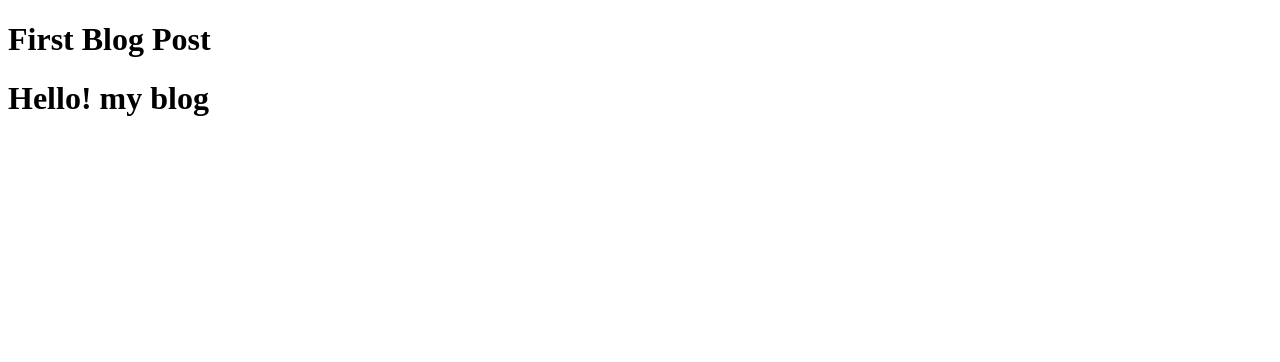
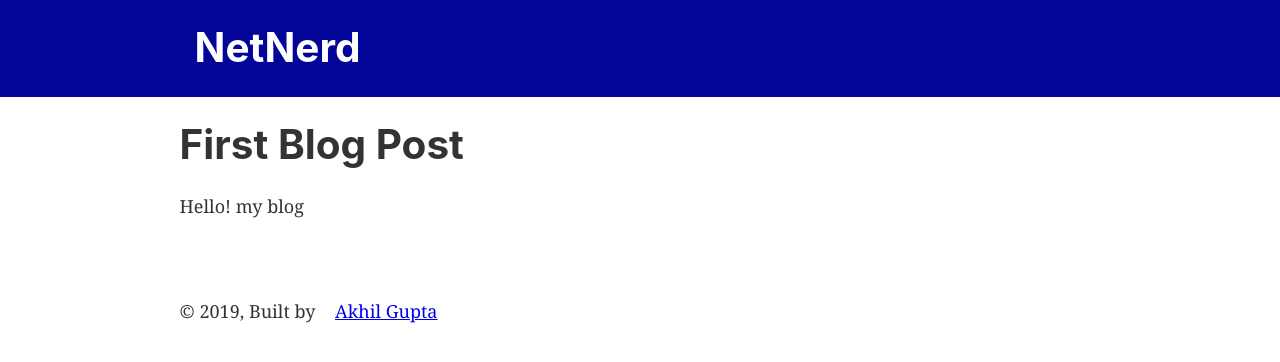
Before and after one commit to akhil9tiet/NetNerd, a Gatsby site: page /first-post in a window 1280 px wide. Built offline with nearby package versions, Linux system fonts and the light colour scheme; Gatsby itself is replaced by a stand-in of ours.

Commit message:
Getting the template unanimity to post

```diff
--- a/src/pages/02-10-2019-first-blog/index.md
+++ b/src/pages/02-10-2019-first-blog/index.md
@@ -3,4 +3,4 @@ path : '/first-post'
 title: 'First Blog Post'
 ---
 
-# Hello! my blog
+Hello! my blog
--- a/src/templates/post.js
+++ b/src/templates/post.js
@@ -1,14 +1,17 @@
 import React from 'react';
 import Helmet from 'react-helmet';
+import Layout from "../components/layout"
+import SEO from "../components/seo"
 
 export default function Template({data}) {
   const { markdownRemark: post} = data; //const post = data.markdownRemark
 
   return(
-    <div>
+    <Layout>
+      <SEO title= { post.frontmatter.title } />
       <h1>{ post.frontmatter.title }</h1>
       <div dangerouslySetInnerHTML={{__html: post.html}} />
-    </div>
+    </Layout>
   );
 }
 
```
